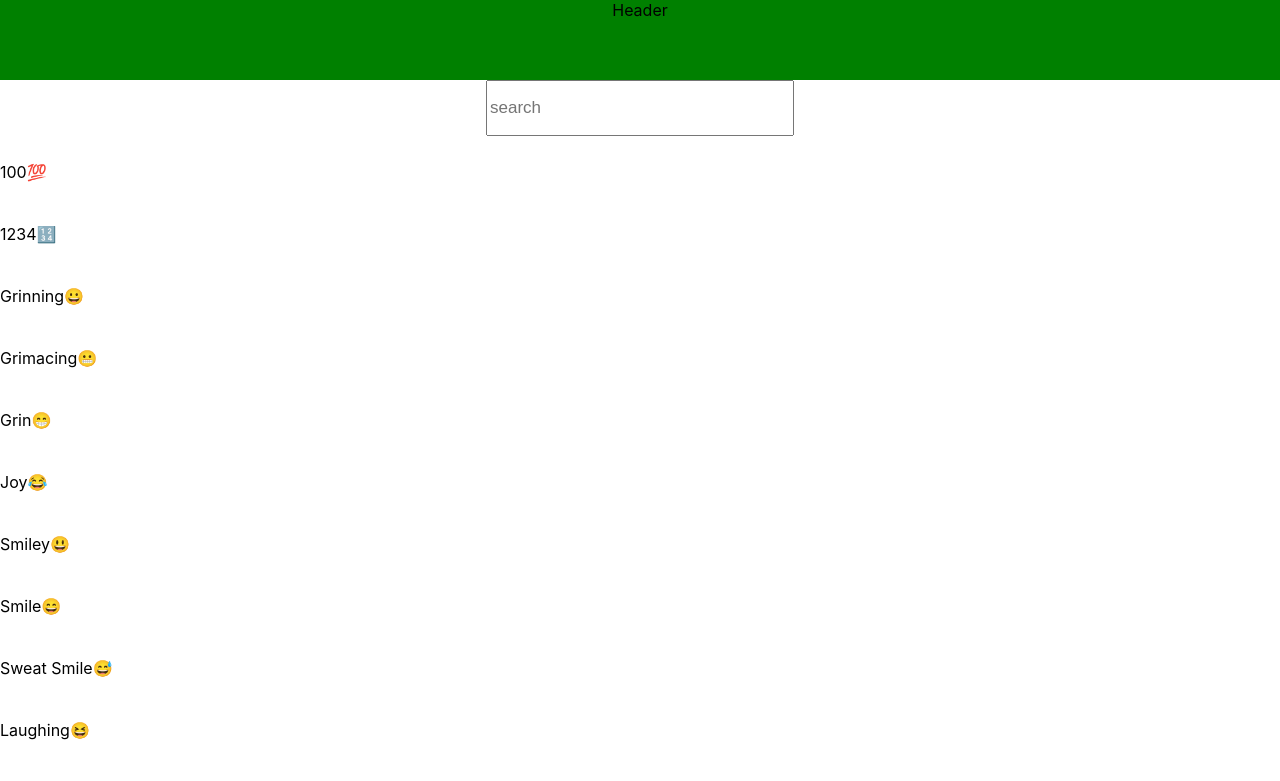
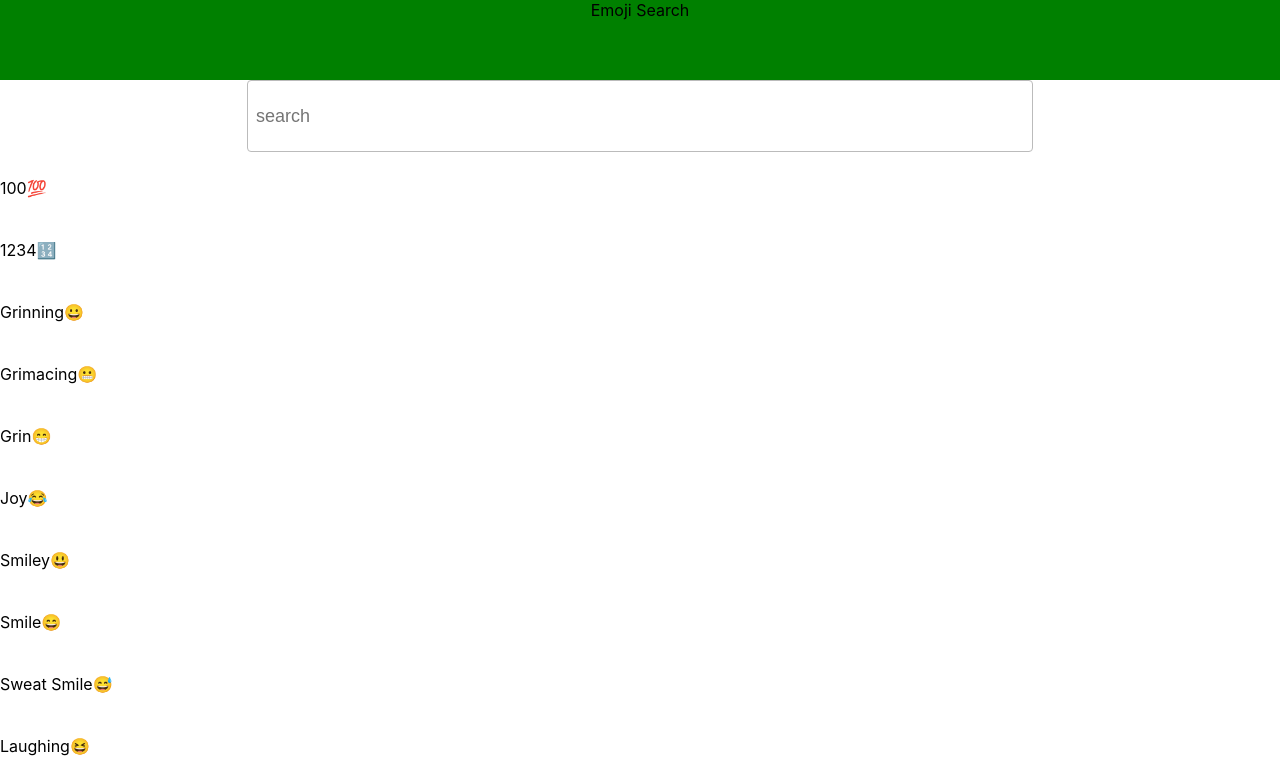
Before and after one commit to ramavatarmeena99/Avatar-Emoji-Search, a React (Create React App) app: page / in a window 1280 px wide. Shown: the top 781 px of the page. Built offline with nearby package versions, Linux system fonts and the light colour scheme.

Commit message:
some bugs fixed

```diff
--- a/src/Components/Emoji/Emoji.js
+++ b/src/Components/Emoji/Emoji.js
@@ -22,7 +22,9 @@ export default function Emoji() {
   return (
     <div>
       <input
-        style={{ width: "300px", height: "50px", fontSize: "17px" }}
+        style={{ width: "60%", height: "50px", fontSize: "18px",borderRadius:"4px",  border: "1px solid #bbb",  padding: "10px 8px"
+
+      }}
         type="text"
         placeholder="search"
         //   value={query}
--- a/src/Components/Header/Header.js
+++ b/src/Components/Header/Header.js
@@ -3,7 +3,8 @@ import React from 'react'
 export default function Header() {
   return (
     <div style={{width:"100%", height:"10vh", backgroundColor:"green"}}>
-Header
+        Emoji Search
+
     </div>
   )
 }
```
